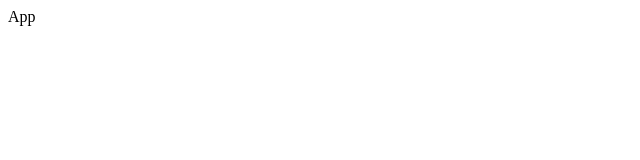
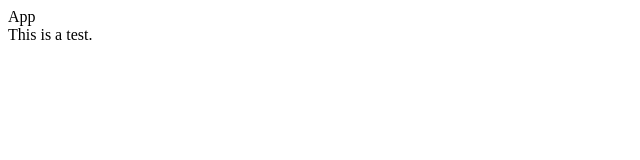
Before and after one commit to maxjacobzander/liquor-cabinet-front-end, a React (Create React App) app: page / in a window 1280 px wide. Shown: the top 160 px of the page, without its empty margins (0-640 px from the left). Built offline with nearby package versions, Linux system fonts and the light colour scheme.

Commit message:
Created test Home component --> renders in App

```diff
--- /dev/null
+++ b/index.css
@@ -0,0 +1,11 @@
+body {
+    font-family: 'Futura', sans-serif;
+    background-color: #722f37;
+    padding: 0;
+    margin: 0;
+    display: flex;
+    height: 100%;
+    width: 100%;
+    justify-content: center;
+    align-items: center;
+}
--- a/src/App.js
+++ b/src/App.js
@@ -1,5 +1,6 @@
 import React, { Component } from 'react';
 import {connect} from 'react-redux';
+import Home from './components/Home';
 
 class App extends Component {
 
@@ -13,6 +14,7 @@ class App extends Component {
     return (
       <div className="App">
         App
+        <Home />
       </div>
     );
   }
--- a/src/components/home.js
+++ b/src/components/home.js
@@ -1,13 +1,13 @@
 import React, { Component } from 'react';
 
-class home extends Component {
+class Home extends Component {
     render() {
         return (
             <div>
-
+               This is a test.
             </div>
         );
     }
 }
 
-export default home;
+export default Home;
```
Also changed, not shown: public/Logo Text.png (added), 1 other file (tests, documents, lock files or other folders).
